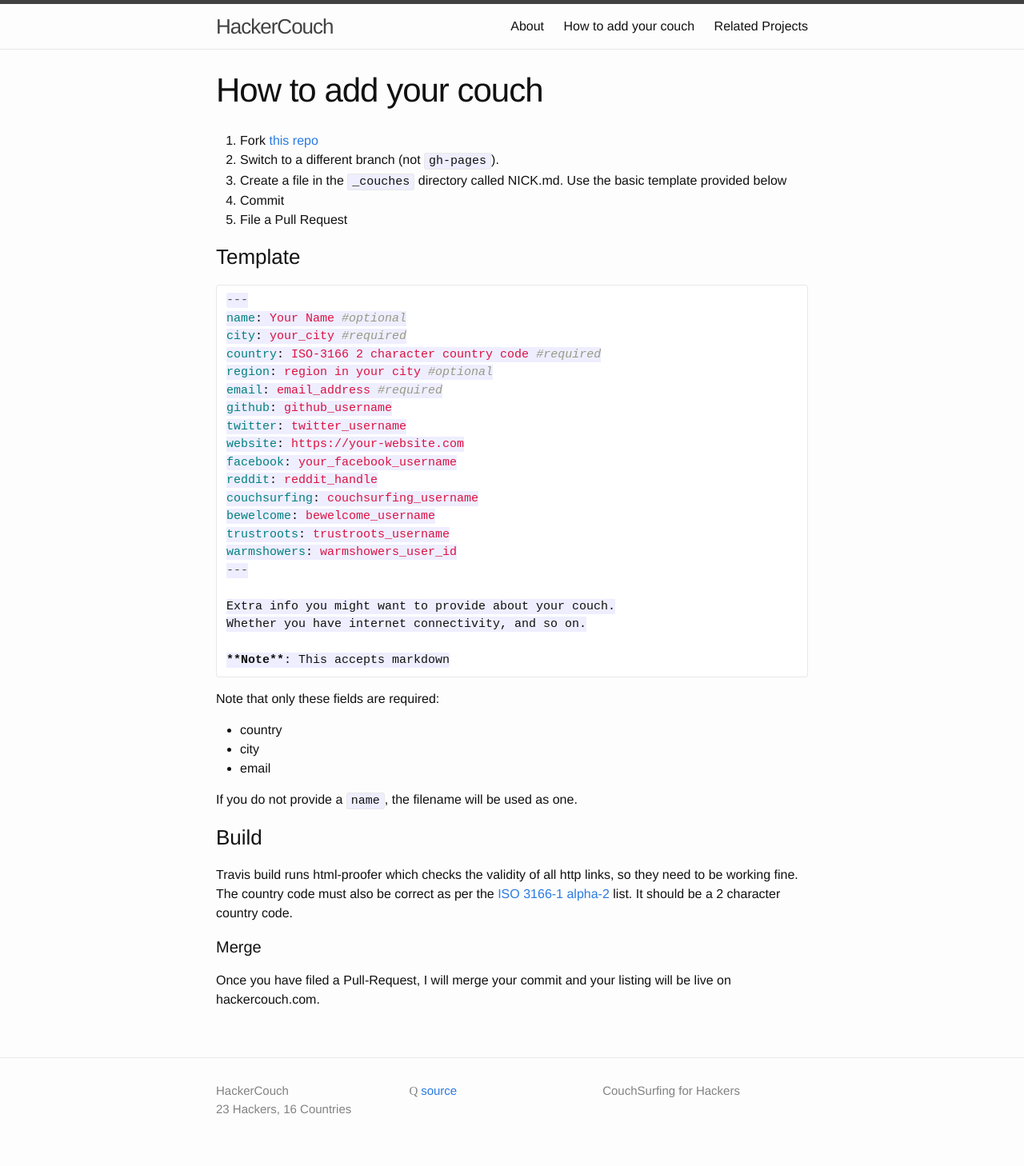
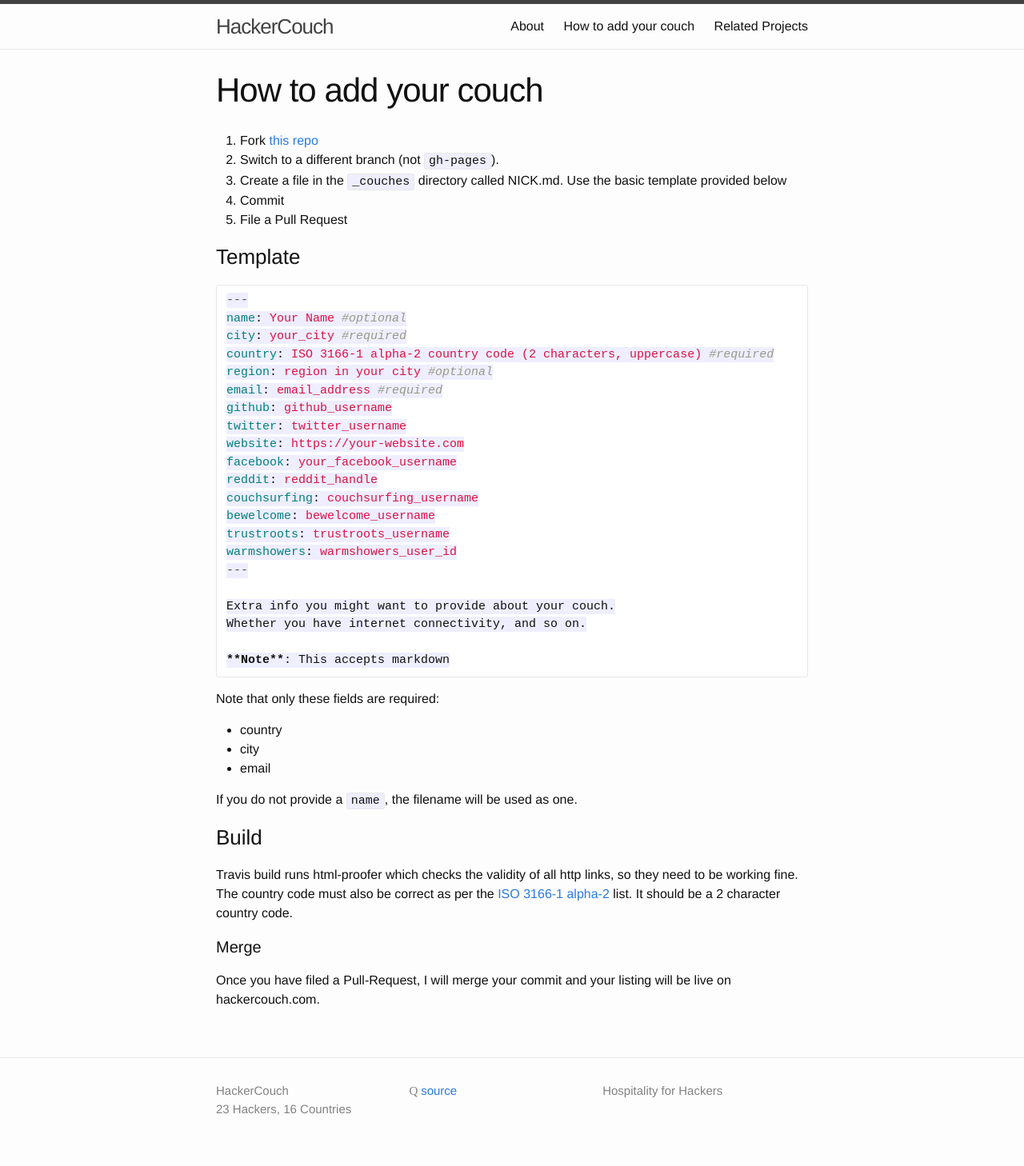
Before and after one commit to hackercouch/hackercouch, a Jekyll site: the page built from add.md, in a window 1280 px wide. Shown: the whole page at 80% size. Built offline with Jekyll 4.4.1, drawn with Linux system fonts in a browser that asks for light colours; some web fonts are replaced.

Commit message:
Removes Couchsurfing, except where required
- Closes #4
- Minor doc edits

```diff
--- a/_config.yml
+++ b/_config.yml
@@ -1,5 +1,5 @@
 title: HackerCouch
-description: CouchSurfing for Hackers
+description: Hospitality for Hackers
 url: https://hackercouch.com
 
 markdown: kramdown
--- a/_includes/footer.html
+++ b/_includes/footer.html
@@ -16,7 +16,7 @@
           <li>
             <span class="socicon socicon-github">
             </span>
-            <a href="https://github.com/captn3m0/hackercouch">
+            <a href="https://github.com/hackercouch/hackercouch">
                 <span class="username">source</span>
             </a>
           </li>
--- a/add.md
+++ b/add.md
@@ -15,7 +15,7 @@
 ---
 name: Your Name #optional
 city: your_city #required
-country: ISO-3166 2 character country code #required
+country: ISO 3166-1 alpha-2 country code (2 characters, uppercase) #required
 region: region in your city #optional
 email: email_address #required
 github: github_username
```
